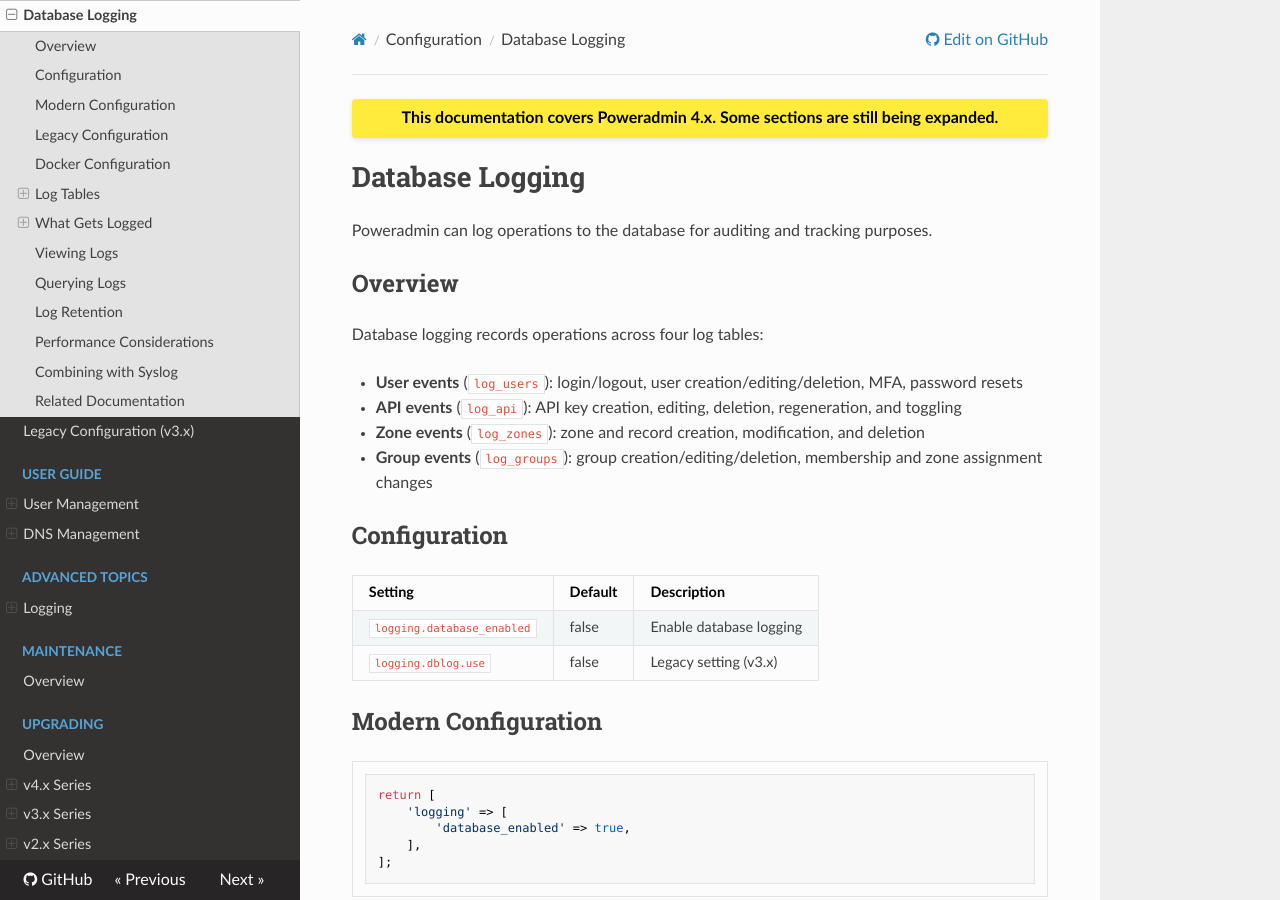
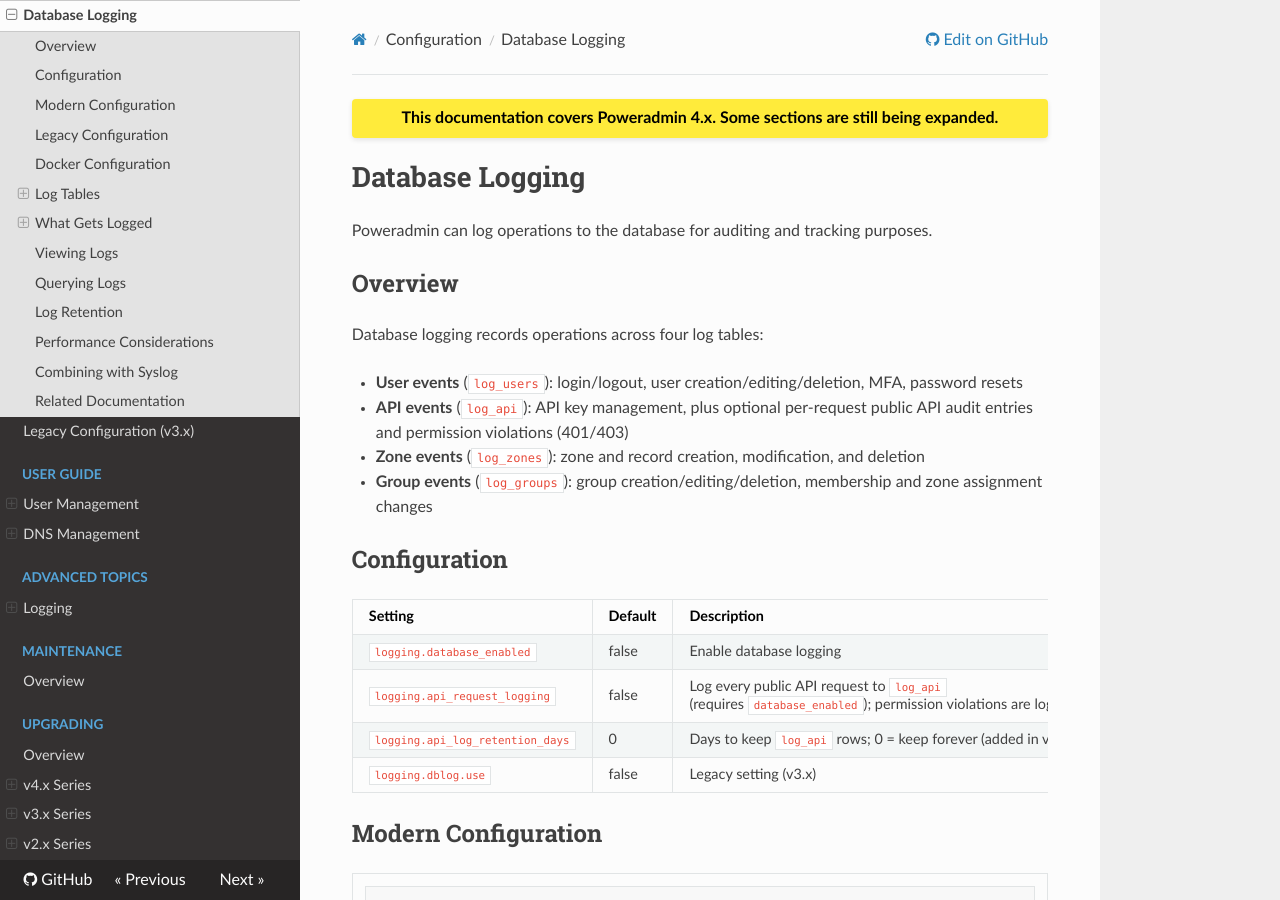
Before and after one commit to poweradmin/poweradmin-docs, an MkDocs documentation site: the page built from docs/configuration/database-logging.md, in a window 1280 px wide and 900 px high. Built offline with MkDocs 1.6.1, drawn with Linux system fonts in a browser that asks for light colours; nearby versions of some CDN libraries; some of the changed text lies outside the part shown.

Commit message:
docs(configuration): document per-request API logging and log_api retention

```diff
--- a/docs/configuration/database-logging.md
+++ b/docs/configuration/database-logging.md
@@ -7,7 +7,7 @@
 Database logging records operations across four log tables:
 
 - **User events** (`log_users`): login/logout, user creation/editing/deletion, MFA, password resets
-- **API events** (`log_api`): API key creation, editing, deletion, regeneration, and toggling
+- **API events** (`log_api`): API key management, plus optional per-request public API audit entries and permission violations (401/403)
 - **Zone events** (`log_zones`): zone and record creation, modification, and deletion
 - **Group events** (`log_groups`): group creation/editing/deletion, membership and zone assignment changes
 
@@ -16,6 +16,8 @@
 | Setting | Default | Description |
 |---------|---------|-------------|
 | `logging.database_enabled` | false | Enable database logging |
+| `logging.api_request_logging` | false | Log every public API request to `log_api` (requires `database_enabled`); permission violations are logged regardless (added in v4.5.0) |
+| `logging.api_log_retention_days` | 0 | Days to keep `log_api` rows; 0 = keep forever (added in v4.5.0) |
 | `logging.dblog.use` | false | Legacy setting (v3.x) |
 
 ## Modern Configuration
@@ -95,6 +97,8 @@
 
 - API key creation, editing, and deletion
 - API key regeneration and toggling (enable/disable)
+- Permission violations (401/403 responses) on the public API - logged whenever `database_enabled` is on
+- Per-request public API calls (method, path, status, key id, user, client IP) - only when `api_request_logging` is enabled, since this is high volume
 
 ### Zone Events
 
@@ -115,7 +119,7 @@
 Administrators can view logs through the web interface:
 
 - **Users** > **User logs** - user and authentication events
-- **Tools** > **API Logs** - API key management events
+- **Tools** > **API Logs** - API key management, per-request API activity, and permission violations
 - **Zones** > **Zone logs** - zone and record events
 - **Groups** > **Group logs** - group membership and zone assignment events
 
@@ -167,6 +171,8 @@
 
 You can automate this with a cron job or scheduled task.
 
+The `log_api` table has built-in retention: set `logging.api_log_retention_days` to a positive number of days and Poweradmin prunes older API log rows automatically (opportunistically, during API request logging). Leave it at `0` to keep API logs forever and manage them manually as above. This applies only to `log_api`; the other log tables have no built-in pruning.
+
 ## Performance Considerations
 
 1. **Index optimization**: Ensure indexes on `zone_id`, `group_id`, and `created_at` columns
```
Also changed, not shown: docs/configuration/logging.md (+2 -0 lines).
